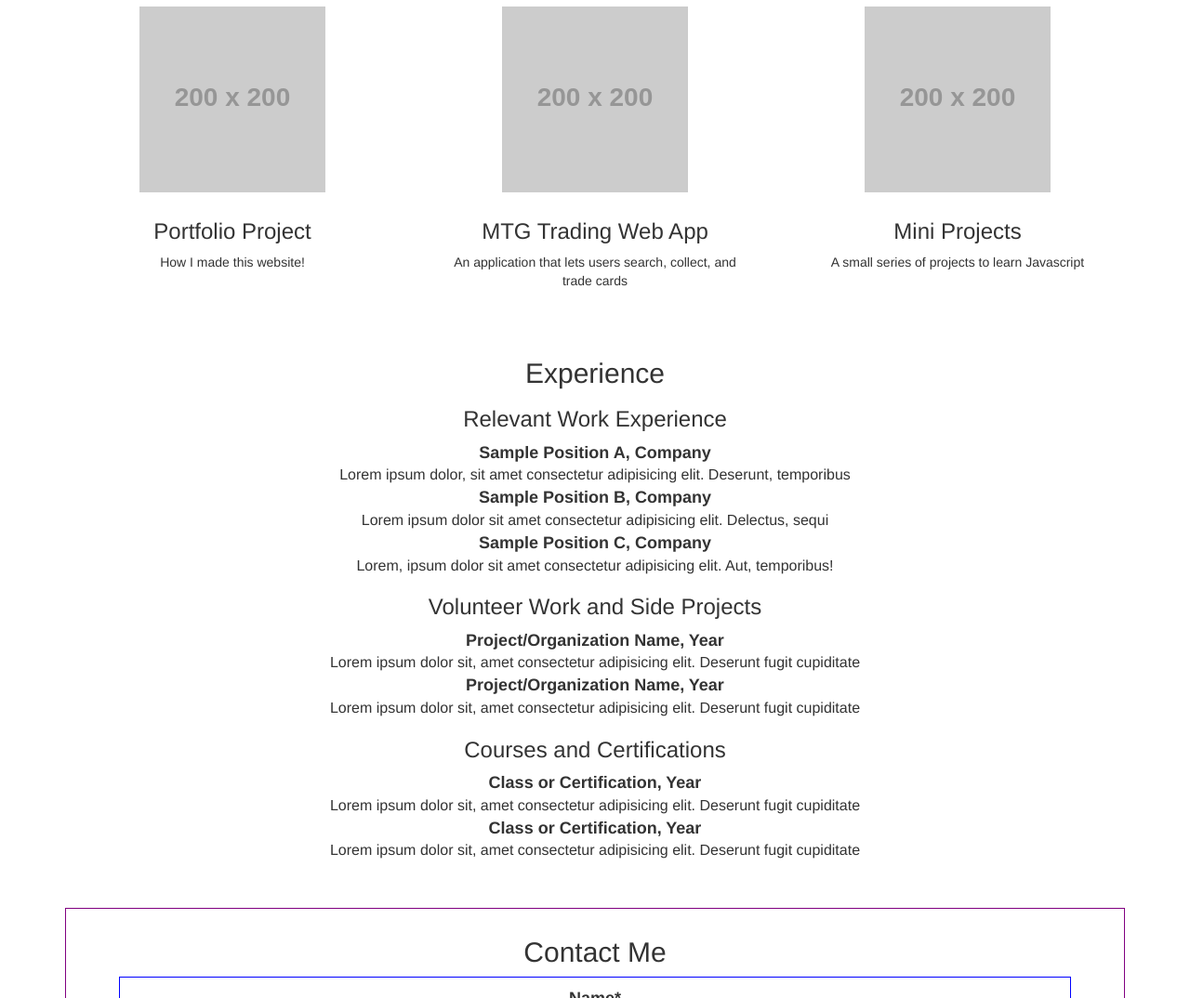
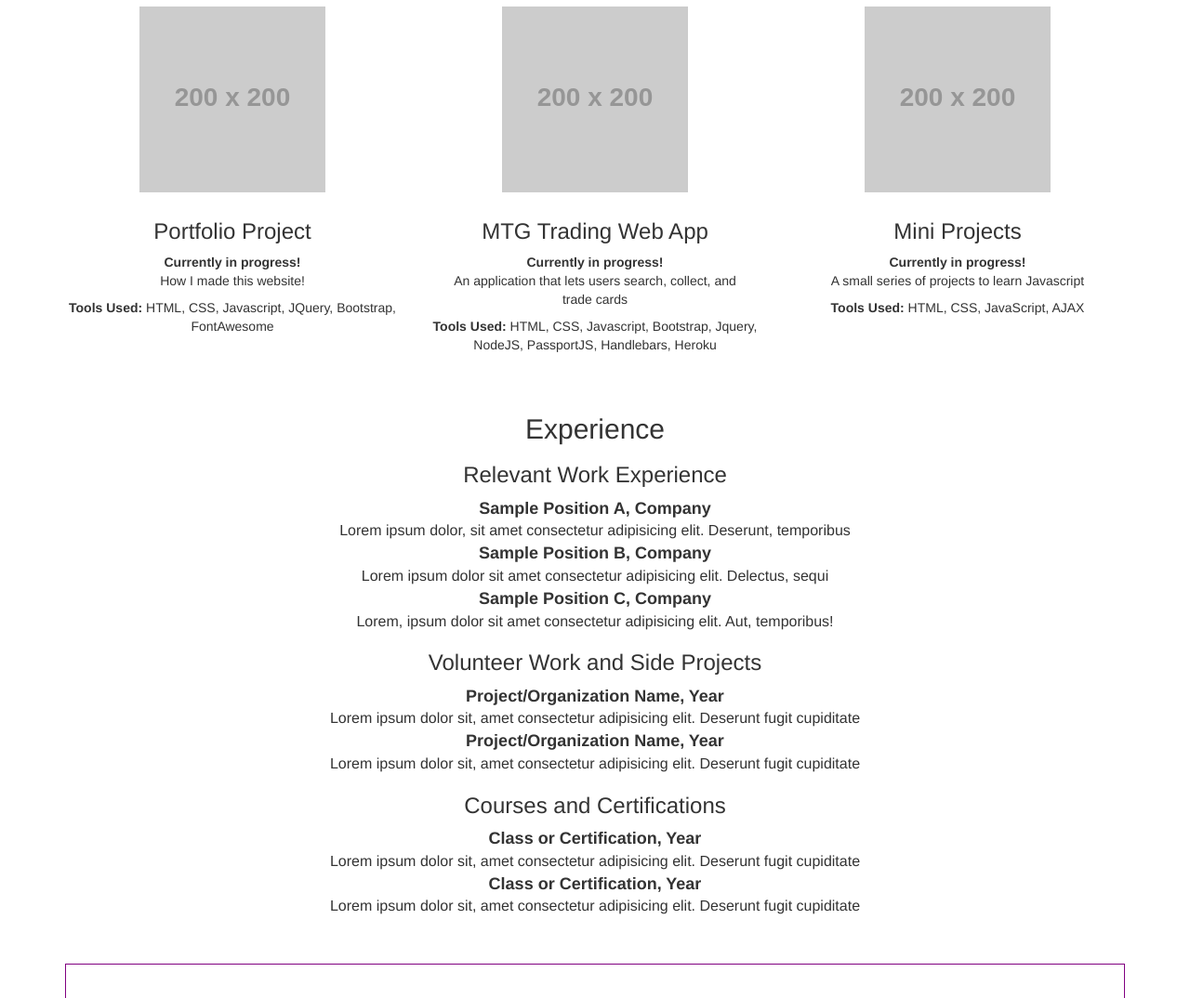
Before and after one commit to SMGEAR123/portfolio-draft-1, a plain HTML site: page index.html in a window 1280 px wide. Shown: the part 1339-2413 px from the top of the page at 93% size. Drawn offline with nearby package versions, Linux system fonts and the light colour scheme; placeholder pictures from the web are drawn by us.

Commit message:
Added tool information to project previews. Planning to add images representing the different types of tools

```diff
--- a/index.html
+++ b/index.html
@@ -155,8 +155,9 @@
       </a>
         <div class="caption">
           <h3>Portfolio Project</h3>
-          <p>How I made this website!</p>
+          <p><b>Currently in progress!</b><br>How I made this website!</p>
         </div>
+        <p><b>Tools Used:</b> HTML, CSS, Javascript, JQuery, Bootstrap, FontAwesome</p>
       </div>
     </div>
 
@@ -167,8 +168,9 @@
         </a>
         <div class="caption">
           <h3>MTG Trading Web App</h3>
-          <p>An application that lets users search, collect, and trade cards</p>
+          <p><b>Currently in progress!</b><br>An application that lets users search, collect, and trade cards</p>
         </div>
+        <p><b>Tools Used:</b> HTML, CSS, Javascript, Bootstrap, Jquery, NodeJS, PassportJS, Handlebars, Heroku</p>
       </div>
     </div>
 
@@ -179,8 +181,9 @@
         </a>
           <div class="caption">
             <h3>Mini Projects</h3>
-            <p>A small series of projects to learn Javascript</p>
+            <p><b>Currently in progress!</b><br>A small series of projects to learn Javascript</p>
           </div>
+          <p><b>Tools Used:</b> HTML, CSS, JavaScript, AJAX</p>
         </div>
     </div>
   </article>
```
